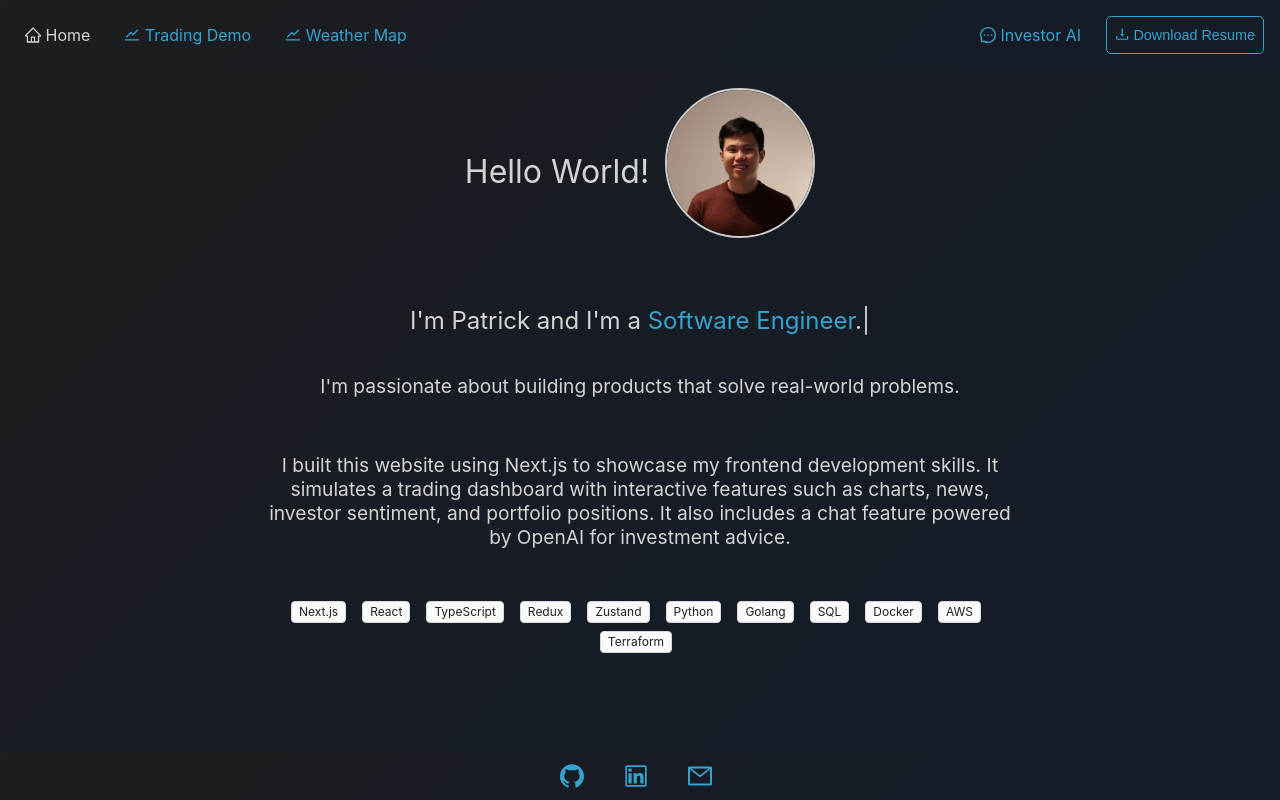
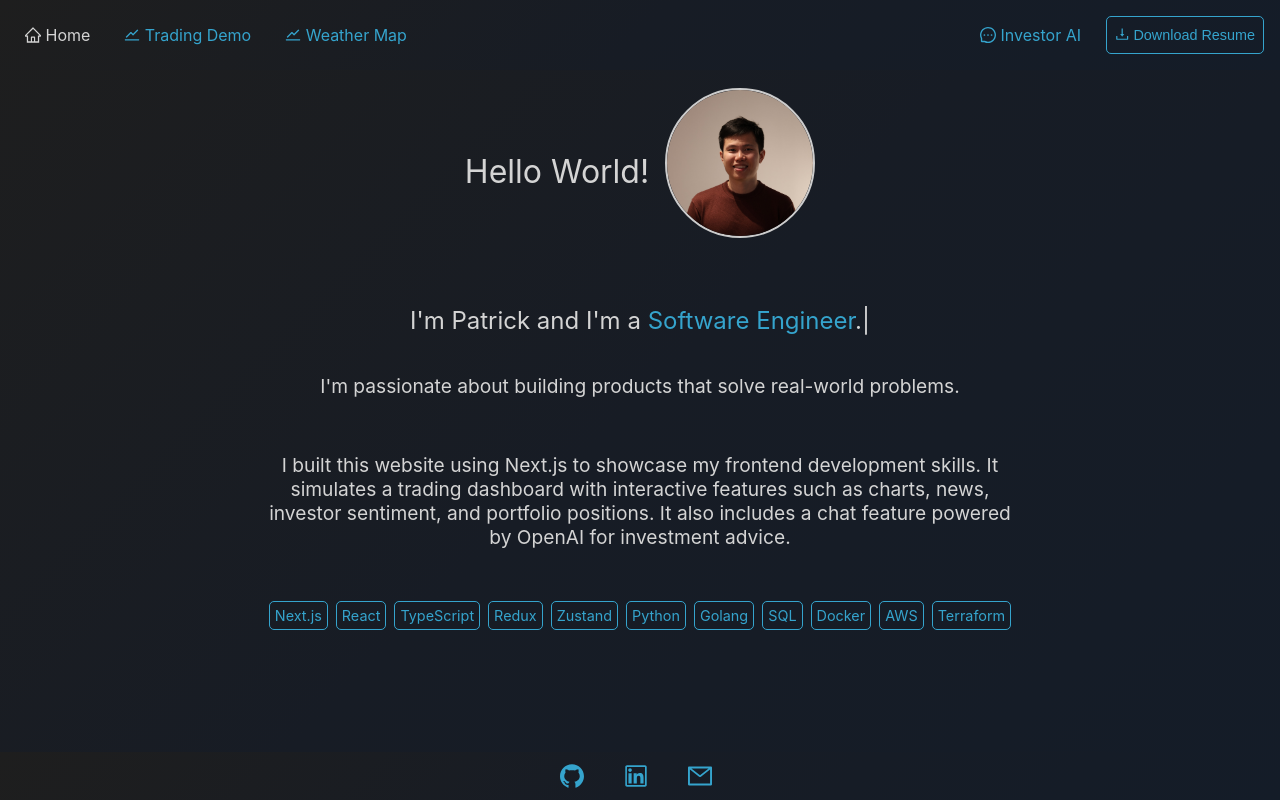
Before and after one commit to pohti/patrick-chen-portfolio, a Next.js app: page / in a window 1280 px wide. Built offline with nearby package versions, Linux system fonts and the light colour scheme.

Commit message:
style: tech tags

```diff
--- /dev/null
+++ b/src/app/trading/(components)/TechTags/TechTags.module.css
@@ -0,0 +1,13 @@
+.techTag {
+  border: 1px solid var(--font-color-primary);
+  border-radius: 5px;
+  padding: 5px;
+  font-size: 0.9rem;
+  color: var(--font-color-primary);
+}
+
+.techTag:hover {
+  background-color: var(--font-color-primary);
+  color: var(--background);
+  cursor: pointer;
+}
--- a/src/app/trading/(components)/TechTags/index.tsx
+++ b/src/app/trading/(components)/TechTags/index.tsx
@@ -1,5 +1,5 @@
 import React from 'react';
-import { Tag } from 'antd';
+import styles from './TechTags.module.css';
 
 const technologies = [
   'Next.js',
@@ -26,7 +26,11 @@ const TechTags = () => {
       }}
     >
       {technologies.map((cur) => {
-        return <Tag key={cur}>{cur}</Tag>;
+        return (
+          <div key={cur} className={styles.techTag}>
+            {cur}
+          </div>
+        );
       })}
     </div>
   );
```
